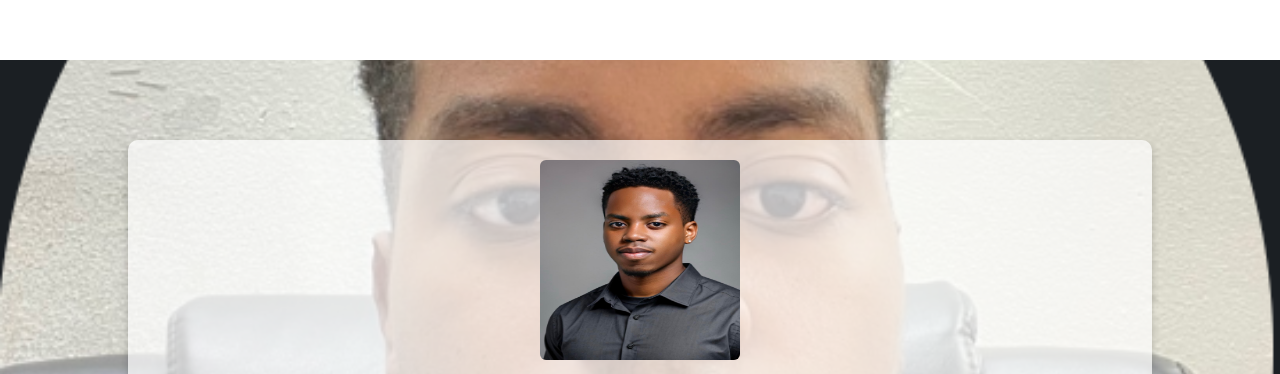
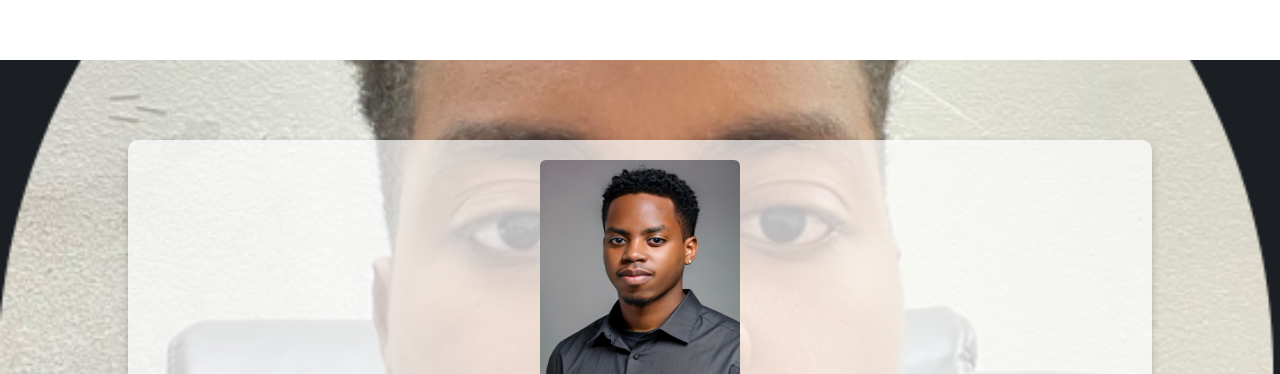
Before and after one commit to JaisonEsteban/JaisonEsteban, a website: page index.html in a window 1280 px wide. Shown: the part 56-430 px from the top of the page. Drawn offline with nearby package versions, Linux system fonts and the light colour scheme; files whose address does not match are found by name.

Commit message:
Update index.html

```diff
--- a/index.html
+++ b/index.html
@@ -31,7 +31,7 @@
         <div class="blur-background-effect"></div> <!-- Blurred background -->
         <div class="content">
             <div class="left-section">
-                <img class="rounded mx-auto d-block img" src="public/jaison-profile.pic.jpg" alt="photo" width="200" height="200">
+                <img class="rounded mx-auto d-block img" src="public/jaison-profile.pic.jpg" alt="photo" width="200" height="250">
                 <div class="social-buttons">
                     <a href="mailto:jaisonesteban@gmail.com" class="btn" target="_blank">
                         <i class="fa fa-envelope"></i> Email
```
